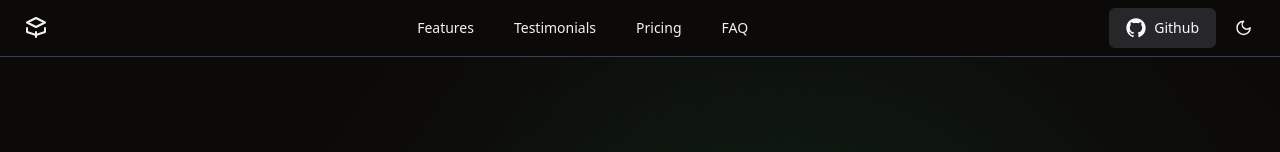
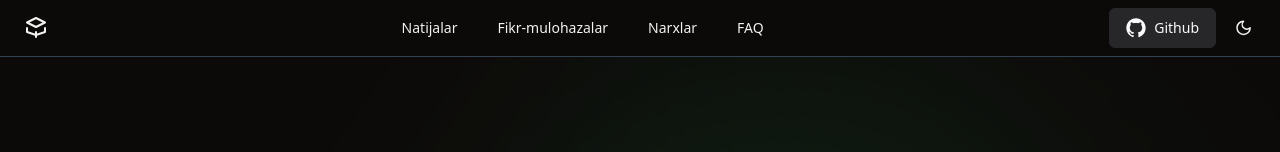
Before and after one commit to Aziz-boy/boltaev-school, a React (Vite) app: page / in a window 1280 px wide. Shown: the top 152 px of the page. Built offline with nearby package versions, Linux system fonts and the light colour scheme; grey boxes are pictures that could not be loaded.

Commit message:
fix: refactor navbar

```diff
--- a/src/components/Navbar.tsx
+++ b/src/components/Navbar.tsx
@@ -26,15 +26,15 @@ interface RouteProps {
 const routeList: RouteProps[] = [
   {
     href: "#features",
-    label: "Features",
+    label: "Natijalar",
   },
   {
     href: "#testimonials",
-    label: "Testimonials",
+    label: "Fikr-mulohazalar",
   },
   {
     href: "#pricing",
-    label: "Pricing",
+    label: "Narxlar",
   },
   {
     href: "#faq",
@@ -96,7 +96,7 @@ export const Navbar = () => {
                   ))}
                   <a
                     rel="noreferrer noopener"
-                    href="https://github.com/leoMirandaa/shadcn-landing-page.git"
+                    href="https://github.com/aziz-boy"
                     target="_blank"
                     className={`w-[110px] border ${buttonVariants({
                       variant: "secondary",
@@ -129,7 +129,7 @@ export const Navbar = () => {
           <div className="hidden md:flex gap-2">
             <a
               rel="noreferrer noopener"
-              href="https://github.com/leoMirandaa/shadcn-landing-page.git"
+              href="https://github.com/aziz-boy"
               target="_blank"
               className={`border ${buttonVariants({ variant: "secondary" })}`}
             >
--- a/src/components/Newsletter.tsx
+++ b/src/components/Newsletter.tsx
@@ -1,12 +1,5 @@
 import { Button } from "./ui/button";
-import { Input } from "./ui/input";
-
 export const Newsletter = () => {
-  const handleSubmit = (e: any) => {
-    e.preventDefault();
-    console.log("User subscribed to Telegram updates!");
-  };
-
   return (
     <section id="newsletter">
       <hr className="w-11/12 mx-auto" />
```
